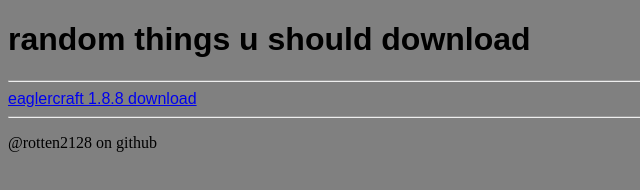
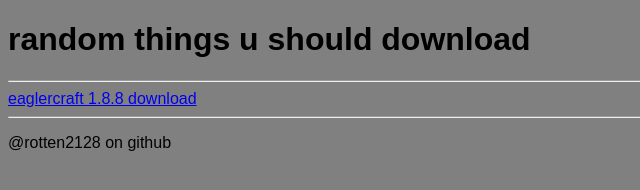
Before and after one commit to rotten2128/random-things-u-should-download, a plain HTML site: page index.html in a window 1280 px wide. Shown: the full height of the page, 0-640 px from the left. Drawn offline with Linux system fonts and the light colour scheme.

Commit message:
Update styles.css

```diff
--- a/styles.css
+++ b/styles.css
@@ -1,4 +1,4 @@
 body {background-color: grey;}
 h1 {font-family: Arial, Helvetica, sans-serif;}
 a {font-family: Arial, Helvetica, sans-serif;}
-p1 {font-family: Arial, Helvetica, sans-serif;}
+p {font-family: Arial, Helvetica, sans-serif;}
```
